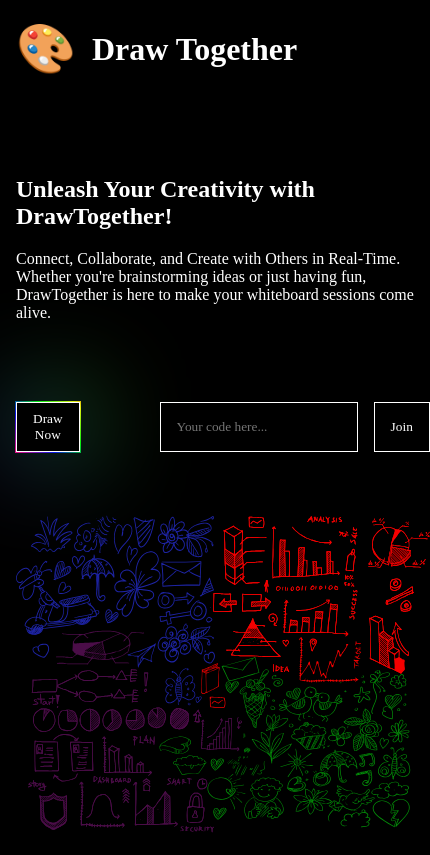
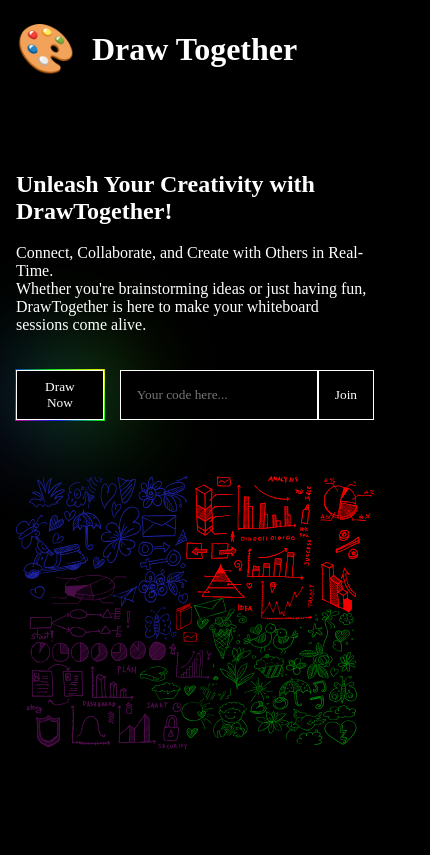
Before and after one commit to eissafaheem/draw-together-react, a React (Create React App) app: page / in a window 390 px wide. Shown: the whole page, 430 px wide, since content can reach past the window. Built offline with nearby package versions, Linux system fonts and the light colour scheme.

Commit message:
Feat: landing page navigate to rrom

```diff
--- a/src/app/App.routing.tsx
+++ b/src/app/App.routing.tsx
@@ -1,22 +1,27 @@
 import React from 'react'
-import {createBrowserRouter, RouterProvider} from 'react-router-dom';
+import { createBrowserRouter, RouterProvider } from 'react-router-dom';
 import Lobby from './screens/lobby/Lobby';
 import Room from './screens/room/Room';
+
+export const ROUTES = {
+  lobby: "/",
+  room: "/room"
+}
 
 function AppRouting() {
 
   const router = createBrowserRouter([
     {
       path: "/",
-            element: <Lobby/>
+      element: <Lobby />
     },
     {
-            path: "/:roomId",
-            element: <Room/>
+      path: "/room/:roomId",
+      element: <Room />
     }
   ])
   return (
-    <RouterProvider router={router}/>
+    <RouterProvider router={router} />
   )
 }
 
--- a/src/app/components/button/Button.tsx
+++ b/src/app/components/button/Button.tsx
@@ -4,12 +4,13 @@
 type ButtonProps = {
     type: "primary" | "secondary",
     text: string,
+    onClick: any
 }
 
 function Button(props: ButtonProps) {
-    const {type, text} = props;
+    const {type, text, onClick} = props;
   return (
-    <button className={ButtonStyles[`${type}-btn`]}>
+    <button className={ButtonStyles[`${type}-btn`]} onClick={onClick}>
         {text}
     </button>
   )
--- a/src/app/components/input/Input.tsx
+++ b/src/app/components/input/Input.tsx
@@ -3,13 +3,14 @@
 
 type InputProps = {
     placeholder: string,
-    value?: string
+    value?: string,
+    onChange: any
 }
 
 function Input(props: InputProps) {
-    const { placeholder, value } = props;
+    const { placeholder, value, onChange } = props;
     return (
-        <input type="text" placeholder={placeholder} value={value} className={InputStyles['input']} />
+        <input type="text" placeholder={placeholder} value={value} className={InputStyles['input']} onChange={onChange}/>
     )
 }
 
--- a/src/app/screens/Lobby/Lobby.hook.ts
+++ b/src/app/screens/Lobby/Lobby.hook.ts
@@ -1,6 +1,30 @@
+import { useNavigate } from "react-router";
+import { ROUTES } from "../../App.routing";
+import { useState } from "react";
+
 const useLobbyHook = () =>{
+
+    const navigate = useNavigate();
+    const [roomId, setRoomId] = useState<string>("");
+
+    function createRoom(){
+        navigate(ROUTES.room+"/eissa")
+    }
+
+    function joinRoom(event: any){
+        event.preventDefault();
+        navigate(`${ROUTES.room}/${roomId}`)
+    }
+
+    function onChangeInput(event: any){
+        setRoomId(event.target.value);
+        console.log(event.target.value);
+    }
+
     return {
-
+        createRoom,
+        joinRoom,
+        onChangeInput
     };
 }
 
--- a/src/app/screens/Lobby/Lobby.module.css
+++ b/src/app/screens/Lobby/Lobby.module.css
@@ -21,9 +21,9 @@
 }
 
 .actions{
-    margin-top: 5rem;
+    margin-top: 10%;
     display: flex;
-    gap: 5rem;
+    gap: 10%;
 }
 
 .actions form{
@@ -39,4 +39,12 @@
     .illustration{
         margin-top: 10%;
     }
+
+    .actions{
+        gap: 1rem;
+    }
+
+    .actions form{
+        gap: 0;
+    }
 }
--- a/src/app/screens/Lobby/Lobby.tsx
+++ b/src/app/screens/Lobby/Lobby.tsx
@@ -4,8 +4,12 @@
 import Navbar from '../../components/navbar/Navbar'
 import Button from '../../components/button/Button'
 import Input from '../../components/input/Input'
+import useLobbyHook from './Lobby.hook'
 
 function Lobby() {
+
+  const {createRoom, joinRoom, onChangeInput} = useLobbyHook();
+
   return (<>
     <Navbar />
     <div className={LobbyStyles['lobby-container']}>
@@ -13,10 +17,10 @@
         <h2>Unleash Your Creativity  with DrawTogether!</h2>
         <p>Connect, Collaborate, and Create with Others in Real-Time. <br /> Whether you're brainstorming ideas or just having fun, DrawTogether is here to make your whiteboard sessions come alive.</p>
         <div className={LobbyStyles["actions"]}>
-          <Button type='primary' text='Draw Now' />
+          <Button type='primary' text='Draw Now' onClick={createRoom}/>
           <form>
-            <Input placeholder='Your code here...'/>
-            <Button type='secondary' text="Join" />
+            <Input placeholder='Your code here...' onChange={onChangeInput}/>
+            <Button type='secondary' text="Join" onClick={joinRoom}/>
           </form>
         </div>
       </div>
--- a/src/index.css
+++ b/src/index.css
@@ -2,6 +2,7 @@
   margin: 0;
   font-family: cursive;
   background-color: black;
+  color: white;
 }
 
 input, textarea, button {font-family: inherit}
```
Lines whose indentation alone changed are shown as unchanged.
